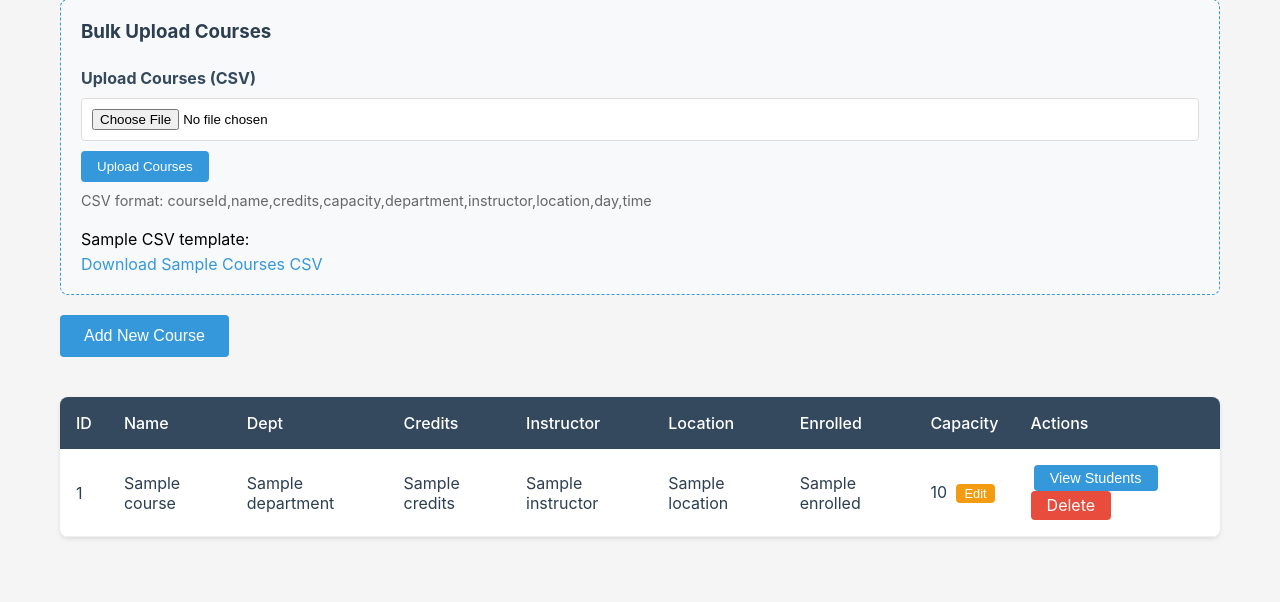
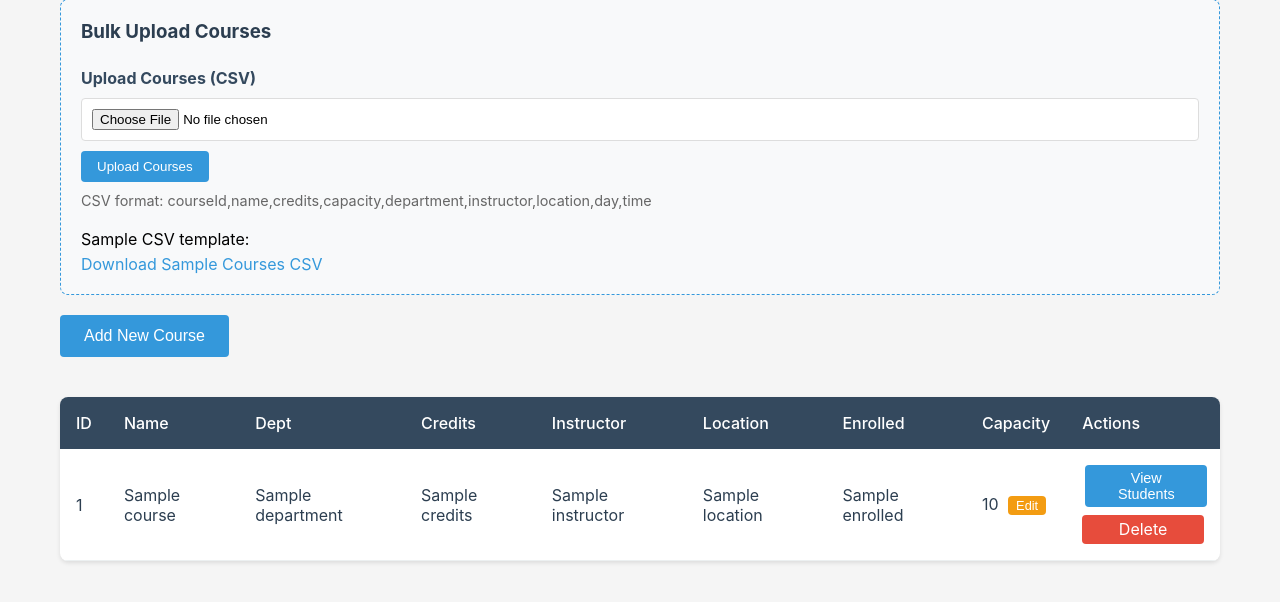
Before and after one commit to 6102project003/addrop-system, a Flask app: template templates/admin/courses.html in a window 1280 px wide. Shown: the part 70-672 px from the top of the page. Run offline with Flask 3, Linux system fonts and the light colour scheme; the template is opened without the code that fills it: most values are stand-ins (such as "Sample title", 1, 10 or a date in 2020).

Commit message:
Update courses.html

```diff
--- a/templates/admin/courses.html
+++ b/templates/admin/courses.html
@@ -114,10 +114,12 @@
                 <button onclick="editCapacity('{{ course.courseId }}')" style="margin-left: 5px; padding: 2px 8px; background-color: #f39c12; color: white; border: none; border-radius: 4px; cursor: pointer; font-size: 0.8rem;">Edit</button>
             </td>
             <td style="padding: 1rem; border-bottom: 1px solid #ecf0f1;">
-                <button type="button" onclick="viewStudents('{{ course.courseId }}')" style="padding: 0.3rem 1rem; background-color: #3498db; color: white; border: none; border-radius: 4px; cursor: pointer; margin-right: 0.5rem;">View Students</button>
-                <a href="{{ url_for('admin_delete_course', course_id=course.courseId) }}"
-                   style="padding: 0.3rem 1rem; background-color: #e74c3c; color: white; text-decoration: none; border-radius: 4px; display: inline-block;"
-                   onclick="return confirm('Are you sure you want to delete this course?')">Delete</a>
+                <div style="display: flex; flex-direction: column; gap: 8px;">
+                    <button type="button" onclick="viewStudents('{{ course.courseId }}')" style="padding: 0.3rem 1rem; background-color: #3498db; color: white; border: none; border-radius: 4px; cursor: pointer; width: 100%;">View Students</button>
+                    <a href="{{ url_for('admin_delete_course', course_id=course.courseId) }}"
+                       style="padding: 0.3rem 1rem; background-color: #e74c3c; color: white; text-decoration: none; border-radius: 4px; display: block; text-align: center; width: 100%; box-sizing: border-box;"
+                       onclick="return confirm('Are you sure you want to delete this course?')">Delete</a>
+                </div>
             </td>
         </tr>
         {% endfor %}
```
